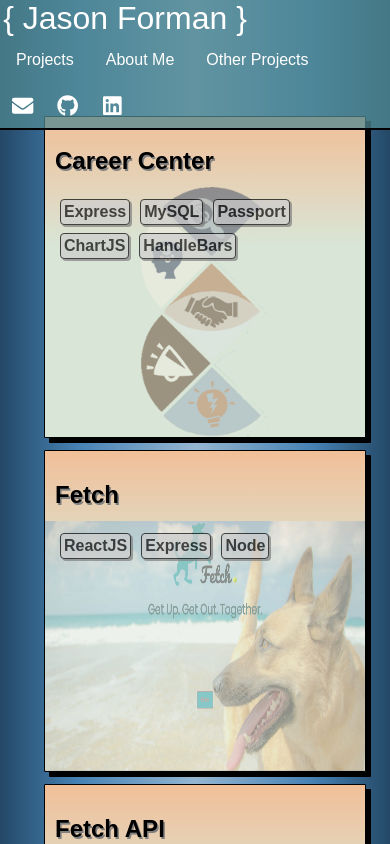
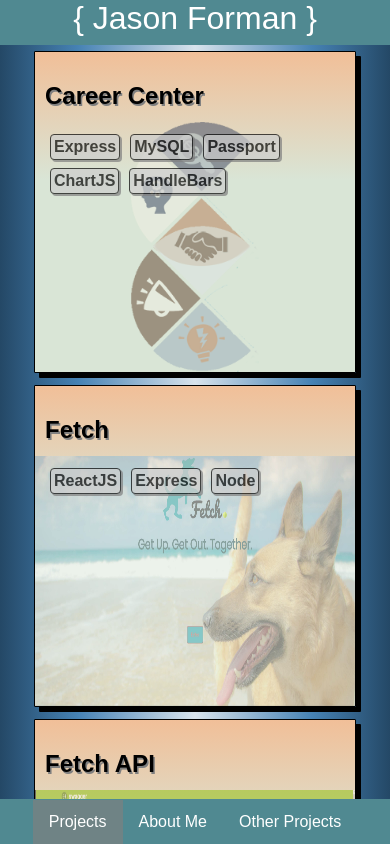
Before and after one commit to JRForman/portfolio2.0, a React (Create React App) app: page /Projects in a window 390 px wide. Shown: the top 844 px of the page. Built offline with nearby package versions, Linux system fonts and the light colour scheme.

Commit message:
Style Changes

```diff
--- a/src/App.css
+++ b/src/App.css
@@ -2,5 +2,7 @@ body {
 	margin:0;
 	height: 100%;
 	max-height: 100%;
+	max-width: 100%;
 	display: flex;
-	background: linear-gradient(90deg, rgb(36, 72, 102) 0%, rgba(70,130,180,1) 20%, rgb(149, 182, 209) 50%, rgba(70,130,180,1) 80%, rgb(36, 72, 102) 100% )}
+	background: linear-gradient(90deg, rgb(36, 72, 102) 0%, rgba(70,130,180,1) 20%, rgb(216, 227, 236) 50%, rgba(70,130,180,1) 80%, rgb(36, 72, 102) 100% );
+}
--- a/src/App.js
+++ b/src/App.js
@@ -5,17 +5,20 @@ import Projects from './containers/Projects/Projects';
 import NavBar from './components/Navigation/NavBar/NavBar';
 import LandingBox from './components/LandingBox/LandingBox';
 import AboutMe from './components/AboutMe/AboutMe';
+import Headline from './components/Navigation/NavBar/Headline/Headline';
 
 import { Route, withRouter } from 'react-router-dom';
 
 class App extends Component {
 	render() {
 		return (
+
 			<div className={classes.App}>
+
 				<Route path='/' exact component={LandingBox} />
-				<Route path='/Projects' render={props=> <><NavBar/><Projects/></> } />
-				<Route path='/AboutMe' render={props=> <><NavBar/><AboutMe/></> }  />
-				<Route path='/Other' render={props=> <><NavBar/></> }  />
+				<Route path='/Projects' render={props=> <><Headline /><NavBar/><Projects/></> } />
+				<Route path='/AboutMe' render={props=> <><Headline /><NavBar/><AboutMe/></> }  />
+				<Route path='/Other' render={props=> <><Headline /><NavBar/></> }  />
 
 			</div>
 		);
--- a/src/components/AboutMe/AboutMe.module.css
+++ b/src/components/AboutMe/AboutMe.module.css
@@ -3,10 +3,9 @@
     color: black;
     font-size: 1.5em;
     background: white;
-
     text-align: left;
     display: flex;
-    margin: auto;
+    margin: 20px auto auto auto;
     padding:20px;
 }
 .imageContainer{
--- a/src/components/Card/Card.module.css
+++ b/src/components/Card/Card.module.css
@@ -1,10 +1,3 @@
-/* .h2 {
-	padding: 1px 1px;
-	margin: 1px 1px;
-	width: 100%;
-	z-index: 1;
-	position: static;
-} */
 p {
 	margin: 5px;
 	width: 100%;
@@ -41,9 +34,6 @@ h2 {
 }
 
 .buttonContainer {
-	/* position: absolute;
-	bottom: 0;
-	left:0; */
 	width: 100%;
 	animation-name: fadeIn;
 	animation-duration: 3s;
@@ -63,9 +53,12 @@ h2 {
 	transition: all ease-in-out .5s;
 	object-fit: contain;
 	flex: 1;
-	margin: 1rem;
+	margin: auto;
+	padding: 0px;
 	overflow: hidden;
 	height: 200px;
+	min-width: 200px;
+	min-height: 200px;
 }
 
 .Card img {
@@ -94,10 +87,9 @@ h2 {
 	text-align: left;
 	border-radius: 1px;
 	transition: width 0.25s;
-	height: 290px;
+	height: 300px;
 	position: relative;
 	z-index: 0;
-	/* background-color: rgb(223, 246, 253); */
 	background: linear-gradient(to bottom,#F1BF98 0%,#D9E5D6 40%);
 
 }
@@ -109,7 +101,7 @@ h2 {
 
 .CardActive {
 	width: calc(100% - 30px);
-	box-sizing: border-box;
+	/* box-sizing: border-box; */
 	border: solid black 2px;
 	padding: 5px;
 	margin-top: 5px;
@@ -118,16 +110,18 @@ h2 {
 	border-radius: 5px;
 	background: #74B3CE;
 	transition: width ease-out .2s;
+	position: fixed;
 	top: 50px;
-	position: fixed;
 	display: flex;
 	flex-direction: column;
-	z-index: 1;
-	overflow: hidden;
+	z-index: 5;
+	overflow: auto;
 	left:0;
 	right:0;
 	margin-left:auto;
 	margin-right:auto;
+	height: calc(100%-30px);
+	outline: 9999px solid rgba(0, 0, 0, 0.5);
 }
 
 .Card .description {
@@ -179,12 +173,6 @@ h2 {
 		margin-top: 50px;
 		/* max-height: 80vh; */
 	}
-	.Card {
-		left:0;
-		right:0;
-		margin-left: auto;
-		margin-right: auto;
-	}
 }
 
 @media (max-width: 385px) {
@@ -193,9 +181,16 @@ h2 {
 		/* max-height: 10rem; */
 	}
 }
-@media (max-width: 500px) {
+@media (hover: none) {
 	.Card:hover {
 		transition: none;
 		transform: none;
 	}
+	.CardActive{
+		margin-top: 0px;
+		height: 100%;
+	}
+	.exitButton {
+		display: none;
+	}
 }
--- a/src/components/LandingBox/LandingBox.js
+++ b/src/components/LandingBox/LandingBox.js
@@ -31,9 +31,14 @@ class LandingBox extends Component {
 		} else {
 			return (
 				<div className={classes.LandingBox}>
+					<img src={background} alt={'me'} />
 					<h1>Hi. I'm Jason and I like to create solutions.</h1>
-					<img src={background} alt={'me'} />
 					<div className={classes.linkContainer}>
+						<NavItem link='/projects' exact>
+							Projects
+						</NavItem>
+						<NavItem link='/aboutme'>About Me</NavItem>
+						<NavItem link='/other'>Other Projects</NavItem>
 						<div className={classes.NavIcons}>
 							<a
 								className={classes.NavIcon}
@@ -72,11 +77,6 @@ class LandingBox extends Component {
 								/>
 							</a>
 						</div>
-						<NavItem link='/projects' exact>
-							Projects
-						</NavItem>
-						<NavItem link='/aboutme'>About Me</NavItem>
-						<NavItem link='/other'>Other Projects</NavItem>
 					</div>
 				</div>
 			);
--- a/src/components/LandingBox/LandingBox.module.css
+++ b/src/components/LandingBox/LandingBox.module.css
@@ -24,11 +24,12 @@
 	left:0;
 	right:0;
 	top: 0;
+	z-index: -1;
 }
 h1 {
 	margin: auto;
-	font-size: 1cm;
-	padding: 230px 40px 10px 100px;
+	font-size: 2em;
+	padding: 180px 40px 10px 100px;
 	position: relative;
 	z-index: 100;
 }
@@ -37,6 +38,15 @@ h1 {
 	zoom: 1.5;
 	z-index: 1;
 	display: grid;
+	margin-right:10px;
+}
+.linkContainer a{
+	border: gray 1px solid;
+	box-shadow:2px 2px black;
+	margin:2px 2px 2px 2px;
+
+	background: rgba(70,130,180,.4);
+	font-size: .9em;
 }
 .NavIcons {
 	margin: 0;
@@ -46,10 +56,11 @@ h1 {
 
 .NavIcons a {
 	float: right;
-	padding: 10px;
+	padding: 12px;
 	color: white;
 	transition: 0.5s;
-
+	font-size: .8em;
+	/* border: black 1px solid; */
 }
 
 .NavIcons a:hover {
@@ -58,3 +69,9 @@ h1 {
 	font-size: 150%;
 	transition: 0.5s;
 }
+
+@media(max-width: 700px){
+	h1{
+		font-size:1.5em;
+	}
+}
--- a/src/components/Navigation/NavBar/Headline/Headline.module.css
+++ b/src/components/Navigation/NavBar/Headline/Headline.module.css
@@ -1,10 +1,13 @@
 .Headline{
     color:white;
-    right:40px;
-    top: 0;
+    display: inline-block;
     text-align: center;
-    float:left;
+    /* float:left; */
+    position: sticky;
     width:250px;
+    top: 0px;
+    z-index: 5;
+    padding:0px;
 }
 .Headline:before{
     color:white;
@@ -15,6 +18,7 @@
     animation-iteration-count: infinite;
 }
 
+
 @keyframes headline {
     5% {opacity: 0;}
     10% {opacity: 1;content: '{ JSON Format  }';}
@@ -22,3 +26,11 @@
     16% {content:'{ Jason Forman }'}
     25% {opacity: 1;}
 }
+@media(hover:none){
+    .Headline{
+        width: 100%;
+        background:rgba(80,137,145,1);
+        height:  45px;
+        margin: auto;
+    }
+}
--- a/src/components/Navigation/NavBar/NavBar.js
+++ b/src/components/Navigation/NavBar/NavBar.js
@@ -3,7 +3,7 @@ import React, { Component } from 'react';
 import classes from './NavBar.module.css';
 
 import NavItem from './NavItem/NavItem';
-import Headline from './Headline/Headline';
+// import Headline from './Headline/Headline';
 import { FontAwesomeIcon } from '@fortawesome/react-fontawesome';
 import { fab } from '@fortawesome/free-brands-svg-icons';
 import { fas } from '@fortawesome/free-solid-svg-icons';
@@ -16,7 +16,7 @@ class NavBar extends Component {
 		return (
 			<div id='NavBar'>
 				<ul className={classes.NavBar}>
-					<Headline />
+
 					<div className={classes.NavLinkContainer}>
 						<NavItem link='/projects' exact>
 							Projects
--- a/src/components/Navigation/NavBar/NavBar.module.css
+++ b/src/components/Navigation/NavBar/NavBar.module.css
@@ -1,56 +1,110 @@
 .NavBar {
-	display: block;
+
 	list-style-type: none;
 	margin: 0;
 	border-bottom: 2px black solid;
-	padding: 0;
-	transition: padding 3s;
+	padding: 0 0 0 250px;
+	/* transition: padding 3s; */
 	overflow: hidden;
 	background:rgba(80,137,145,.75);
 	width: 100%;
 	top: 0;
-	z-index: 1;
+	left:0;
+	z-index: 4;
 	position: fixed;
 
 }
-.NavLinkContainer {
+/* .NavLinkContainer {
 	float: left;
-}
+} */
 
 .NavIcons {
-	margin: 0;
-	padding: 0;
+	/* margin: 0;
+	padding: 0; */
+	overflow: hidden;
+
+	position: fixed;
+	right: 0px;
 }
 
 .NavIcons a {
-	float: right;
+	float: left;
 	padding: 12px;
 	color: white;
 	transition: .5s;
 }
 
 .NavIcons a:hover {
-	background-color: white;
+	/* background-color: white; */
 	color: black;
-	font-size: 200%;
+	font-size: 150%;
 	transition: .5s;
 }
 .spacer {
 	clear:both;
 	float:left;
 	width:100%;
-	height: 50px;
+	height: 10px;
 }
 
 @media (max-width: 730px) {
+
 	.NavIcons {
 		float: left;
 		display: block;
+		position: absolute;
 	}
 	.spacer {
 		height: 100px;
 	}
 	.NavLinkContainer{
-		display: block;
+		position: absolute;
+		bottom: 0px;
+	}
+	.NavBar{
+		padding: 0;
+		height: 80px
 	}
 }
+@media(hover: none){
+	.NavBar{
+		top:auto;
+		bottom: 0px;
+		left:0;
+		background:rgba(80,137,145,1);
+		height: 45px;
+		border-bottom: none;
+		padding: none;
+		margin: none;
+	}
+	.NavLinkContainer {
+		width: 100%;
+		display: flex;
+		align-items: center;
+		justify-content: center;
+	}
+
+	.spacer{
+		height: 0;
+	}
+	.NavIcons{
+		display: flex;
+		flex-direction: column;
+		position: absolute;
+		bottom: 45px;
+	}
+	.NavItem{
+		width:40%;
+	}
+	.NavIcons a {
+		border:black 1px solid;
+		border-radius: 5px;
+		background-color: rgba(128, 128, 128, 0.699);
+
+	}
+	.NavIcons a:hover{
+		transition: none;
+		font-size: 100%;
+		color:white;
+	}
+}
--- a/src/components/Navigation/NavBar/NavItem/NavItem.module.css
+++ b/src/components/Navigation/NavBar/NavItem/NavItem.module.css
@@ -1,21 +1,23 @@
 .NavItem {
     float: left;
-    display: block;
+    /* display: block; */
     color: white;
     text-align: center;
-    padding: 14px 16px;
+    padding: 13px 16px;
     text-decoration: none;
     z-index:27;
-    text-shadow: 1px 1px 708090;
+    text-shadow: 2px 2px 708090;
     /* text-shadow:
 		-1px -1px 0 #000,
 		1px -1px 0 #000,
 		-1px 1px 0 #000,
-		1px 1px 0 #000; */
+        1px 1px 0 #000; */
 }
 
 .NavItem:hover{
     background-color: white;
     color:black;
-    text-shadow: none;
 }
+.active{
+    background-color: rgba(128, 128, 128, 0.651);
+}
--- a/src/containers/Projects/Projects.module.css
+++ b/src/containers/Projects/Projects.module.css
@@ -1,6 +1,15 @@
 .Projects {
-    width: 100%;
+    width: 95%;
     display: flex;
+    align-items: center;
+    justify-content: center;
     flex-flow: row wrap;
-    padding: 10px;
+    background: inherit;
+    margin: auto;
 }
+
+@media(hover:none){
+    .Projects{
+        padding-bottom: 60px;
+    }
+}
```
